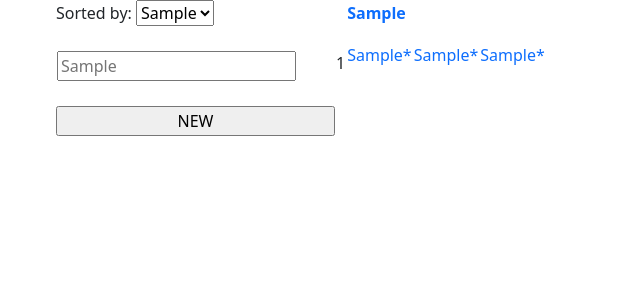
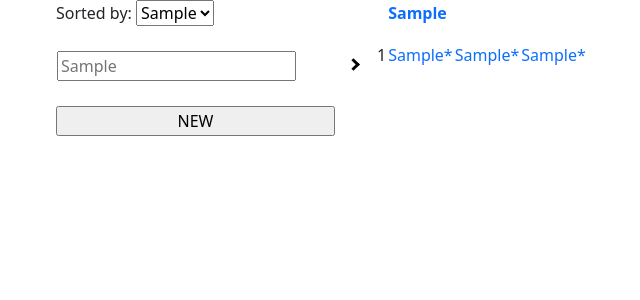
Before and after one commit to alexgorji/daridict, a Django app: page /dictionary/ in a window 1280 px wide. Shown: the part 56-356 px from the top of the page, without its empty margins (26-666 px from the left). Run offline with Django 4.2, Linux system fonts and the light colour scheme; a user stored in the database is signed in; tables that the repository leaves empty hold one stand-in row (values such as "Sample post"); data that the repository does not hold is empty.

Commit message:
edit button not working yet

```diff
--- a/dict/templates/dict/entries.html
+++ b/dict/templates/dict/entries.html
@@ -3,21 +3,6 @@
     Entries
 {% endblock %}
 {% block content %}
-    {#    <div>#}
-    {#        <form>#}
-    {#            {% for persian_letter in persian_letters %}#}
-    {#                <button type="submit" id="per_1" name="persian-alphabet"#}
-    {#                        value="{{ persian_letter }}">{{ persian_letter }}#}
-    {#                </button>#}
-    {#            {% endfor %}#}
-    {#        </form>#}
-    {#    </div>#}
-    {#    <div>#}
-    {#        {% for entry in entries %}#}
-    {#            <p>{{ entry }}</p>#}
-    {#        {% endfor %}#}
-    {##}
-    {#    </div>#}
     <div class="row gx-0">
         <div class="col-12 col-md-3 left-side-bar">
             <div>
@@ -33,6 +18,8 @@
                 <thead>
                 <tr>
                     <!-- edit header -->
+                    <th>
+                    </th>
                     <th>
                     </th>
                     <!-- language headers -->
--- a/dict/templates/dict/list_ajax.html
+++ b/dict/templates/dict/list_ajax.html
@@ -2,7 +2,36 @@
 {% for entry in entries %}
     <tr>
         <td>
-            {{ page | add:-1 | multiply:number_of_entries_per_page | add:forloop.counter}}
+            <div class="d-flex">
+                <button class="btn bg-opacity-10 me-1 edit_toggle"
+                        data-buttons="id_edit_buttons_{{ forloop.counter }}"><i class="arrow right"></i>
+                </button>
+{#                <div style="display: none" id="id_edit_buttons_{{ forloop.counter }}">#}
+{#                    <div class="d-flex">#}
+{#                        <a class="btn bg-light rounded-pill py-0"#}
+{#                           href="{% url "dict_node_update" dict_node.pk %}">open</a>#}
+{#                        <form action="" method="POST">#}
+{#                            {% csrf_token %}#}
+{#                            <input type="hidden" id="delNodeId" name="delNodeId" value={{ dict_node.id }}>#}
+{#                            <input class="btn bg-light rounded-pill py-0" type="submit"#}
+{#                                   onclick="return confirm('Are you sure?')"#}
+{#                                   value="del">#}
+{#                        </form>#}
+{#                        <button class="btn bg-light rounded-pill py-0" onclick="copyClick({{ dict_node.id }}, this)">#}
+{#                            cp#}
+{#                        </button>#}
+{#                        <button class="btn rounded-pill bg-light py-2"#}
+{#                                onclick="editClick({{ entry.id }}, this)"> ed#}
+{#                        </button>#}
+{#                    </div>#}
+
+{#                </div>#}
+
+            </div>
+
+        </td>
+        <td>
+            <p>{{ page | add:-1 | multiply:number_of_entries_per_page | add:forloop.counter}}</p>
         </td>
         {% for dict_item in entry.get_ordered_items %}
             <td>
--- a/home/static/css/style.css
+++ b/home/static/css/style.css
@@ -86,9 +86,8 @@ table {
 th, td {
     width: 30%;
 }
-
-th:first-child, td:first-child {
-    width: 10%
+th:nth-child(1), td:nth-child(1), th:nth-child(2), td:nth-child(2){
+    width: 5%
 }
 
 .my-table a {
```
